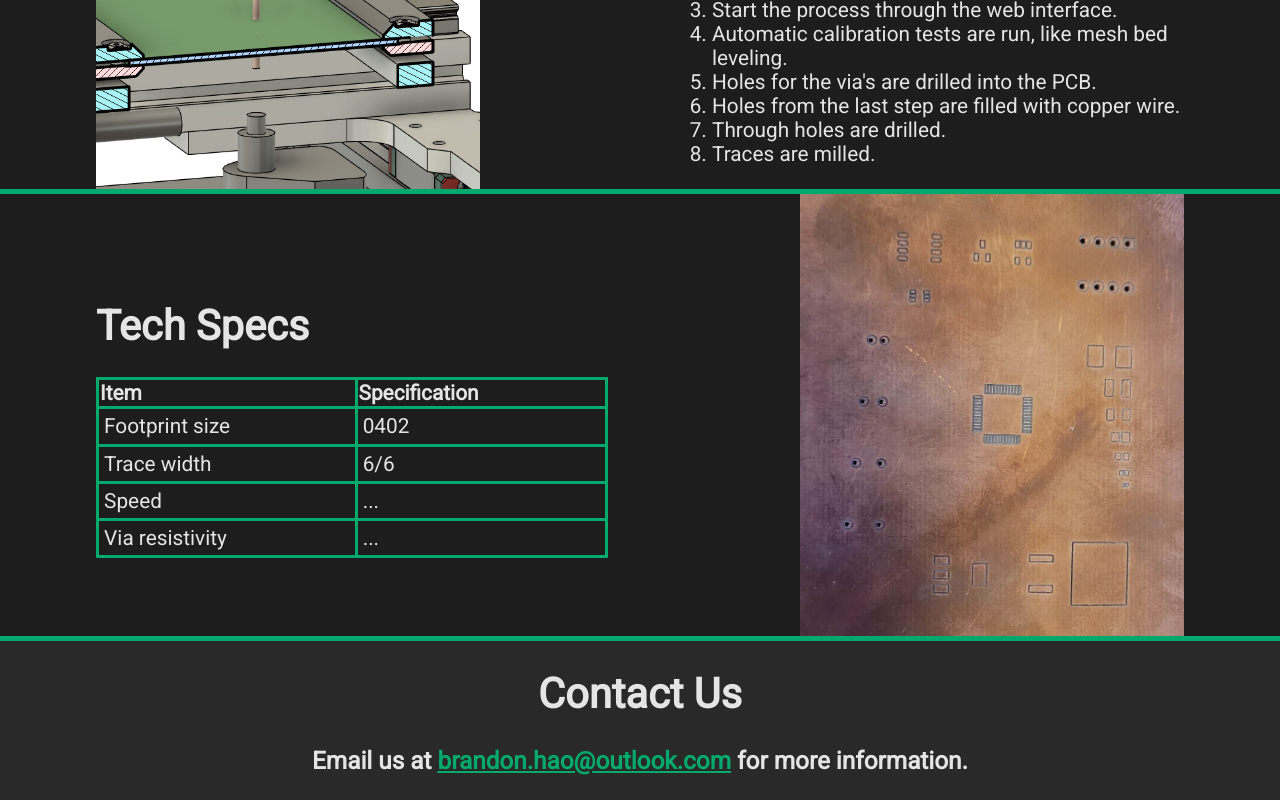
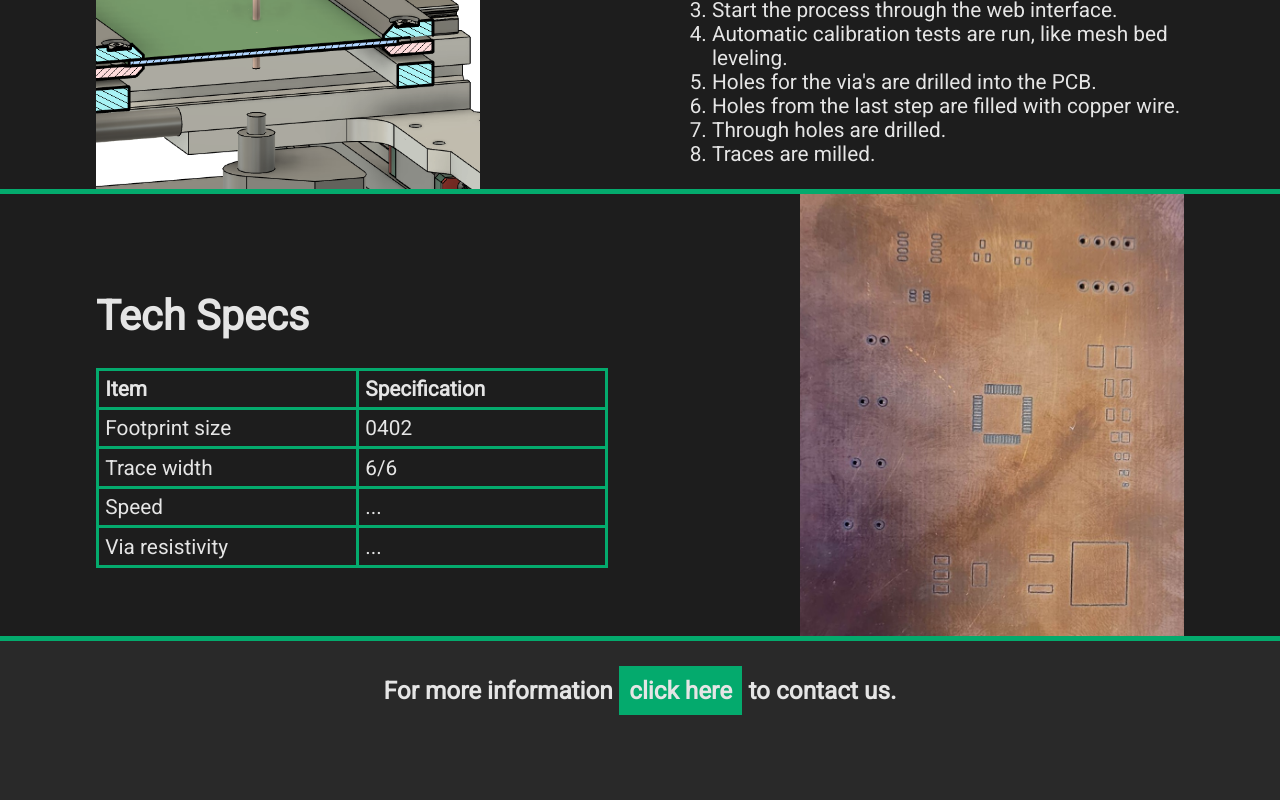
Before and after one commit to LobsterPCB/LobsterPCB.github.io, a React (Create React App) app: page /product in a window 1280 px wide. Shown: the part 340-1140 px from the top of the page. After the commit the page ends 1080 px from the top, so only its background shows below. Built offline with nearby package versions, Linux system fonts and the light colour scheme.

Commit message:
cleanup link css

```diff
--- a/src/components/Footer.js
+++ b/src/components/Footer.js
@@ -2,14 +2,17 @@ const Footer = () => {
   return (
     <footer>
       <div className="content">
-        <div>
-          <h1>Contact Us</h1>
+        <div id="contact">
           <h3>
-            Email us at{" "}
-            <a href="mailto: brandon.hao@outlook.com?subject=Questions about the Lobster PCB mill&body=">
-              brandon.hao@outlook.com
+            For more information{" "}
+            <a
+              href="mailto: brandon.hao@outlook.com?subject=Questions about the Lobster PCB mill&body="
+              target="_blank"
+              rel="noopener noreferrer"
+            >
+              click here
             </a>{" "}
-            for more information.
+            to contact us.
           </h3>
         </div>
       </div>
--- a/src/index.css
+++ b/src/index.css
@@ -8,6 +8,7 @@
   --title-video-height: 70vh;
   --min-width: 300px;
   --edge-gap: 5%;
+  --text-padding: 0.3em;
 }
 
 body {
@@ -20,7 +21,21 @@ body {
 
 /* Global */
 a {
+  background-color: var(--highlight-color);
+  color: var(--text-color);
+  padding: var(--text-padding);
+  text-align: center;
+  text-decoration: none;
+  display: inline-block;
+  border-color: var(--highlight-color);
+  border-style: solid;
+}
+
+a:hover {
   color: var(--highlight-color);
+  background-color: var(--background-body);
+  border-color: var(--highlight-color);
+  border-style: solid;
 }
 
 .content {
@@ -92,16 +107,15 @@ td {
 }
 
 .navbar a {
+  background-color: var(--background-content);
   float: left;
   display: block;
   color: var(--text-color);
   text-align: center;
   padding: 14px 16px;
   text-decoration: none;
-  border: none;
-  /* border-color: #fff;
-  border: 4px solid red;
-  border-color: #fff; */
+  border: solid;
+  border-color: var(--background-content);
 }
 
 .navbar a:hover {
@@ -219,8 +233,14 @@ td {
   width: 30%;
 }
 
-.product-item td,
-th {
+.product-item th {
+  padding: var(--text-padding);
+  border-style: solid;
+  border-color: var(--highlight-color);
+}
+
+.product-item td {
+  padding: var(--text-padding);
   border-style: solid;
   border-color: var(--highlight-color);
 }
@@ -315,25 +335,7 @@ th {
   border-style: solid;
   margin: 0 26.5% 0 26.5%;
   width: 40%;
-}
-
-.blog-summary a:link,
-a:visited {
-  background-color: var(--highlight-color);
-  color: var(--text-color);
   padding: 3%;
-  text-align: center;
-  text-decoration: none;
-  display: inline-block;
-  border-color: var(--highlight-color);
-}
-
-.blog-summary a:hover,
-a:active {
-  color: var(--highlight-color);
-  background-color: var(--background-body);
-  border-color: var(--highlight-color);
-  border-style: solid;
 }
 
 /* Blog Post */
@@ -369,10 +371,3 @@ a:active {
   text-decoration: none;
   border-style: solid;
 }
-
-.back-button:hover {
-  color: var(--highlight-color);
-  background-color: var(--background-content);
-  border-color: var(--highlight-color);
-  border-style: solid;
-}
```
Also changed, not shown: 12 other files (tests, documents, lock files or other folders).
